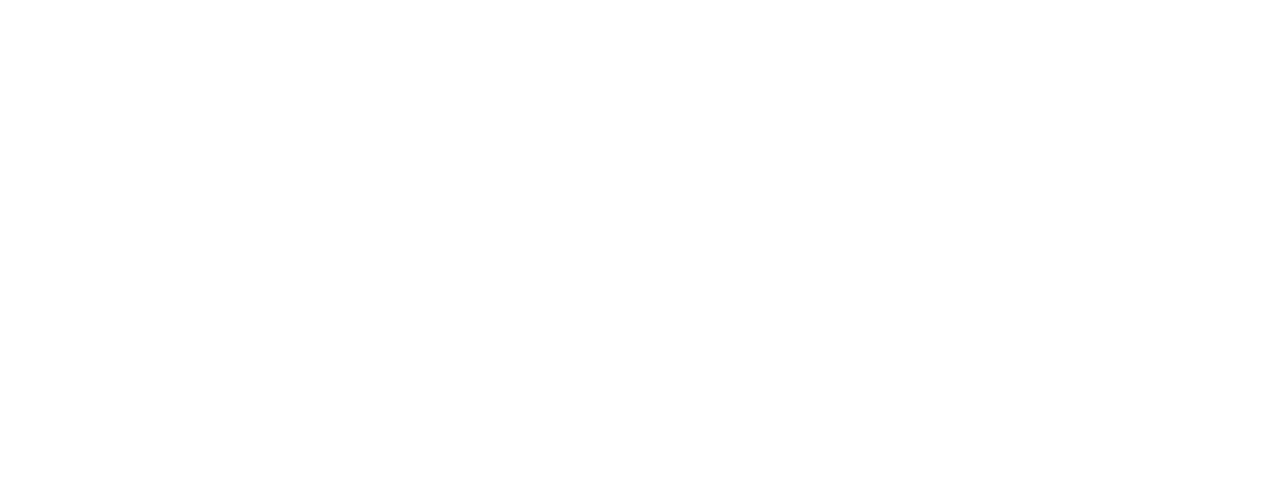
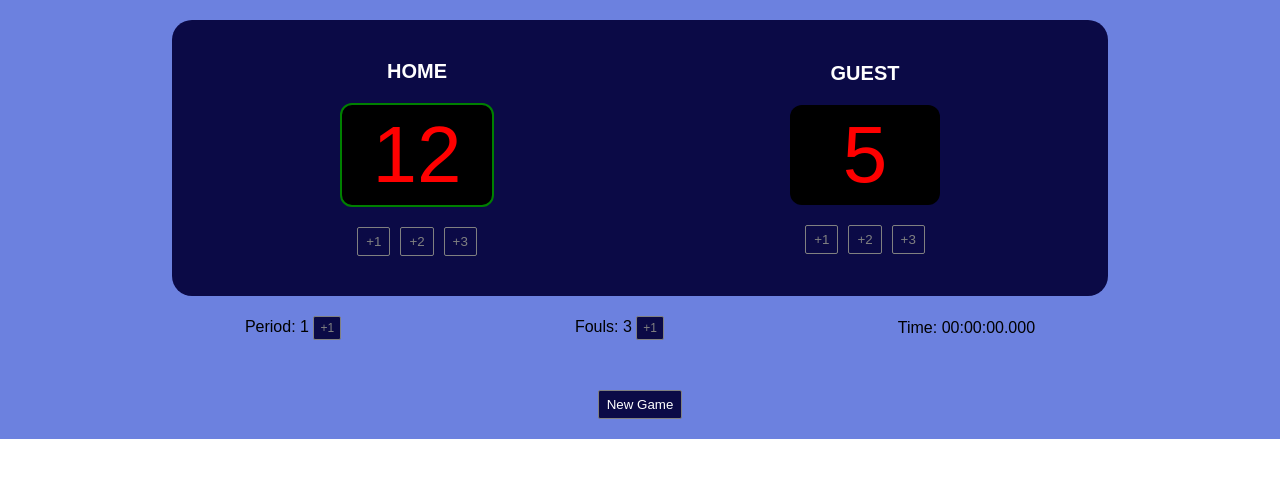
Before and after one commit to CharPet/js-challenges-part1, a plain HTML site: page index4.html in a window 1280 px wide. Drawn offline with Linux system fonts and the light colour scheme.

Commit message:
Added features to the basketbal scoreboard. Fixed some issues in the previous challenge

```diff
--- a/index4.html
+++ b/index4.html
@@ -4,6 +4,57 @@
     <meta charset="UTF-8" />
     <meta name="viewport" content="width=device-width, initial-scale=1.0" />
     <title>Basketball Scoreboard</title>
+    <link rel="stylesheet" href="style4.css" />
   </head>
-  <body></body>
+  <body>
+    <div class="table">
+      <div id="scoreboard">
+        <div class="scoreboard-parts">
+          <p class="teams">HOME</p>
+          <div class="background" id="backgroundBorderHome">
+            <span class="score" id="scoreHome"></span>
+          </div>
+          <div class="button-layer">
+            <button class="btn" onclick="addOneHome()">+1</button>
+            <button class="btn" onclick="addTwoHome()">+2</button>
+            <button class="btn" onclick="addThreeHome()">+3</button>
+          </div>
+        </div>
+
+        <div class="scoreboard-parts">
+          <p class="teams">GUEST</p>
+          <div class="background" id="backgroundBorderGuest">
+            <span class="score" id="scoreGuest"></span>
+          </div>
+          <div class="button-layer">
+            <button class="btn" onclick="addOneGuest()">+1</button>
+            <button class="btn" onclick="addTwoGuest()">+2</button>
+            <button class="btn" onclick="addThreeGuest()">+3</button>
+          </div>
+        </div>
+      </div>
+      <div id="secondaryScores">
+        <div id="period">
+          <span id="period-label">Period: </span>
+          <span id="period-value"></span>
+          <button class="btn" id="period-button" onclick="nextPeriod()">
+            +1
+          </button>
+        </div>
+        <div id="fouls">
+          <span id="fouls-label">Fouls: </span>
+          <span id="fouls-value"></span>
+          <button class="btn" id="fouls-button" onclick="nextFoul()">+1</button>
+        </div>
+        <div id="time">
+          <span id="time-label">Time: </span>
+          <span id="time-value"></span>
+        </div>
+      </div>
+      <button class="btn" id="resetButton" onclick="resetScores()">
+        New Game
+      </button>
+    </div>
+    <script src="script4.js"></script>
+  </body>
 </html>
--- a/script4.js
+++ b/script4.js
@@ -0,0 +1,141 @@
+let scoreHome = 12;
+let scoreGuest = 5;
+let period = 1;
+let fouls = 3;
+let msElapsed = 0;
+let timerInterval = null;
+let timerStart = null;
+
+function pad(n) {
+  return String(n).padStart(2, "0");
+}
+function formatTimeMS(ms) {
+  const totalSeconds = Math.floor(ms / 1000);
+  const h = Math.floor(totalSeconds / 3600);
+  const m = Math.floor((totalSeconds % 3600) / 60);
+  const s = totalSeconds % 60;
+  const msPart = ms % 1000;
+  return `${pad(h)}:${pad(m)}:${pad(s)}.${String(msPart).padStart(3, "0")}`;
+}
+
+function updateDisplay() {
+  const elHome = document.getElementById("scoreHome");
+  const elGuest = document.getElementById("scoreGuest");
+  const elPeriod = document.getElementById("period-value");
+  const elFouls = document.getElementById("fouls-value");
+  const elTime = document.getElementById("time-value");
+
+  if (elHome) elHome.textContent = scoreHome;
+  if (elGuest) elGuest.textContent = scoreGuest;
+  if (elPeriod) elPeriod.textContent = period;
+  if (elFouls) elFouls.textContent = fouls;
+  if (elTime) elTime.textContent = formatTimeMS(msElapsed);
+
+  highlightBorder();
+}
+
+document.addEventListener("DOMContentLoaded", () => {
+  updateDisplay();
+});
+
+function addOneHome() {
+  scoreHome++;
+  updateDisplay();
+}
+
+function addTwoHome() {
+  scoreHome += 2;
+  updateDisplay();
+}
+
+function addThreeHome() {
+  scoreHome += 3;
+  updateDisplay();
+}
+
+function addOneGuest() {
+  scoreGuest++;
+  updateDisplay();
+}
+
+function addTwoGuest() {
+  scoreGuest += 2;
+  updateDisplay();
+}
+
+function addThreeGuest() {
+  scoreGuest += 3;
+  updateDisplay();
+}
+
+function resetScores() {
+  scoreHome = 0;
+  scoreGuest = 0;
+  period = 1;
+  fouls = 0;
+  resetTimer();
+  startTimer();
+  updateDisplay();
+}
+
+function highlightBorder() {
+  const borderHome = document.getElementById("backgroundBorderHome");
+  const borderGuest = document.getElementById("backgroundBorderGuest");
+  if (!borderHome && !borderGuest) return;
+
+  if (scoreHome > scoreGuest) {
+    if (borderHome) borderHome.style.border = "2px solid green";
+    if (borderGuest) borderGuest.style.border = "none";
+  } else if (scoreHome === scoreGuest) {
+    if (borderHome) borderHome.style.border = "none";
+    if (borderGuest) borderGuest.style.border = "none";
+  } else {
+    if (borderGuest) borderGuest.style.border = "2px solid green";
+    if (borderHome) borderHome.style.border = "none";
+  }
+}
+
+function nextPeriod() {
+  if (period < 4) {
+    period++;
+    document.getElementById("period-value").textContent = period;
+  }
+}
+
+function nextFoul() {
+  fouls++;
+  document.getElementById("fouls-value").textContent = fouls;
+}
+
+function startTimer() {
+  if (timerInterval) return;
+  timerStart = performance.now() - msElapsed;
+  timerInterval = setInterval(() => {
+    msElapsed = Math.floor(performance.now() - timerStart);
+
+    if (msElapsed >= 3600000) {
+      msElapsed = 3600000;
+      const elTime = document.getElementById("time-value");
+      if (elTime) elTime.textContent = formatTimeMS(msElapsed);
+      stopTimer();
+      return;
+    }
+
+    const elTime = document.getElementById("time-value");
+    if (elTime) elTime.textContent = formatTimeMS(msElapsed);
+  }, 100);
+}
+
+function stopTimer() {
+  if (!timerInterval) return;
+  clearInterval(timerInterval);
+  timerInterval = null;
+  timerStart = null;
+}
+
+function resetTimer() {
+  stopTimer();
+  msElapsed = 0;
+  const elTime = document.getElementById("time-value");
+  if (elTime) elTime.textContent = formatTimeMS(msElapsed);
+}
--- a/style4.css
+++ b/style4.css
@@ -0,0 +1,94 @@
+body {
+  padding: 0;
+  margin: 0;
+  font-family: Arial, Helvetica, sans-serif;
+}
+
+.table {
+  display: flex;
+  flex-direction: column;
+  justify-content: center;
+  align-items: center;
+  background-color: #6c81df;
+}
+
+#scoreboard {
+  margin: 20px auto;
+  width: 70%;
+  background: #0b0a46;
+  border-radius: 20px;
+  color: white;
+  padding: 20px;
+  display: flex;
+  justify-content: space-around;
+  align-items: center;
+}
+
+.scoreboard-parts {
+  display: flex;
+  flex-direction: column;
+  justify-content: center;
+  align-items: center;
+}
+
+.teams {
+  font-size: 20px;
+  text-align: center;
+  /* margin: 0 auto; */
+}
+
+.background {
+  width: 150px;
+  height: 100px;
+  background: #000000;
+  border-radius: 12px;
+  display: flex;
+  justify-content: center;
+  align-items: center;
+}
+
+.teams {
+  font-weight: 800;
+}
+
+.score {
+  font-size: 80px;
+  text-align: center;
+  color: red;
+}
+
+.button-layer {
+  display: flex;
+  justify-content: space-around;
+  gap: 10px;
+  margin-top: 20px;
+  margin-bottom: 20px;
+}
+
+.btn {
+  background-color: #0b0a46;
+  color: gray;
+  border: grey solid 1px;
+  border-radius: 2px;
+  padding: 6px 8px;
+}
+
+#resetButton {
+  margin: 20px auto;
+  color: white;
+  padding: 6px 8px;
+}
+
+#secondaryScores {
+  width: 80%;
+  display: flex;
+  justify-content: space-around;
+  align-items: center;
+  margin-bottom: 30px;
+}
+
+#period-button,
+#fouls-button {
+  padding: 4px 6px;
+  font-size: 12px;
+}
```
Also changed, not shown: script3.js (+6 -3 lines).
